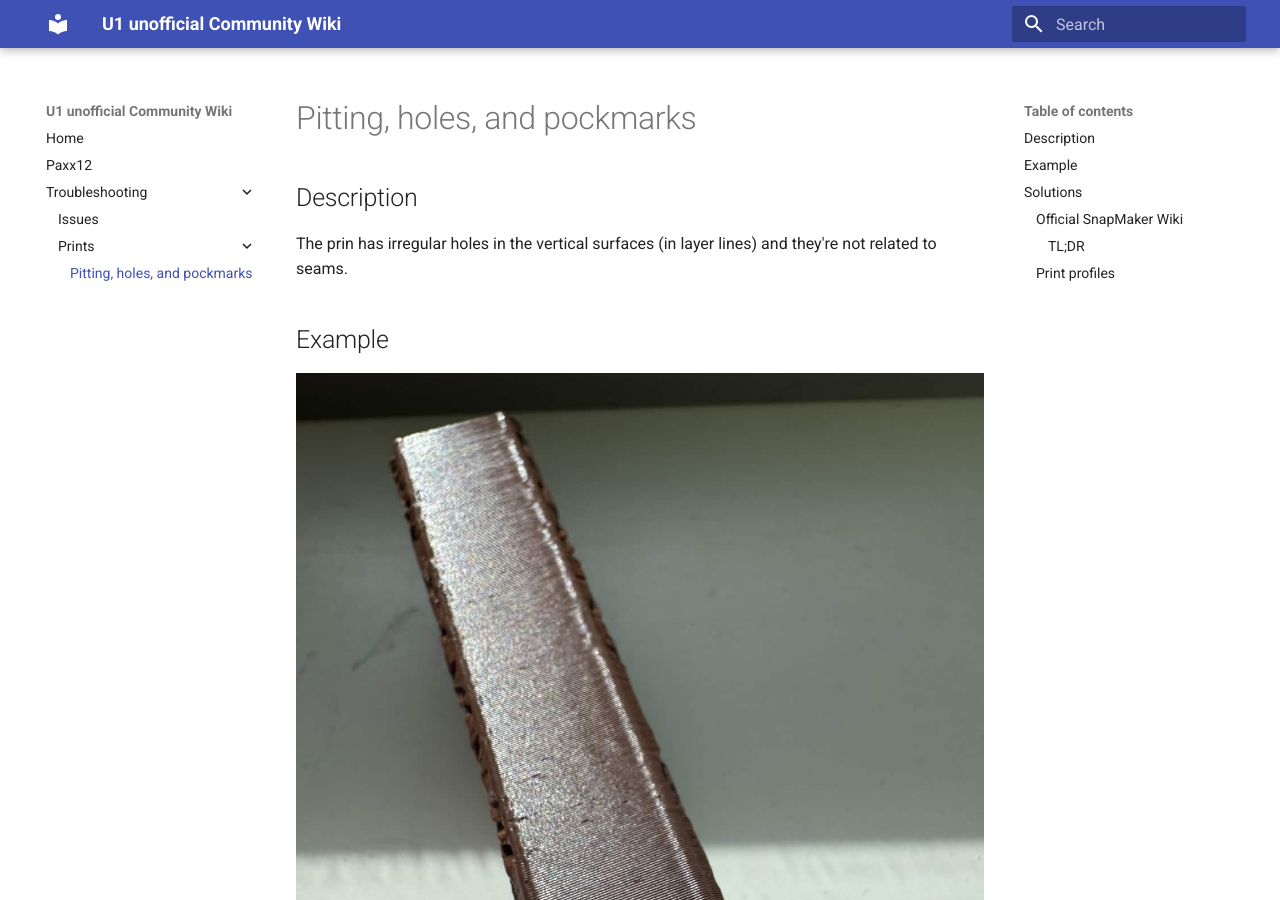
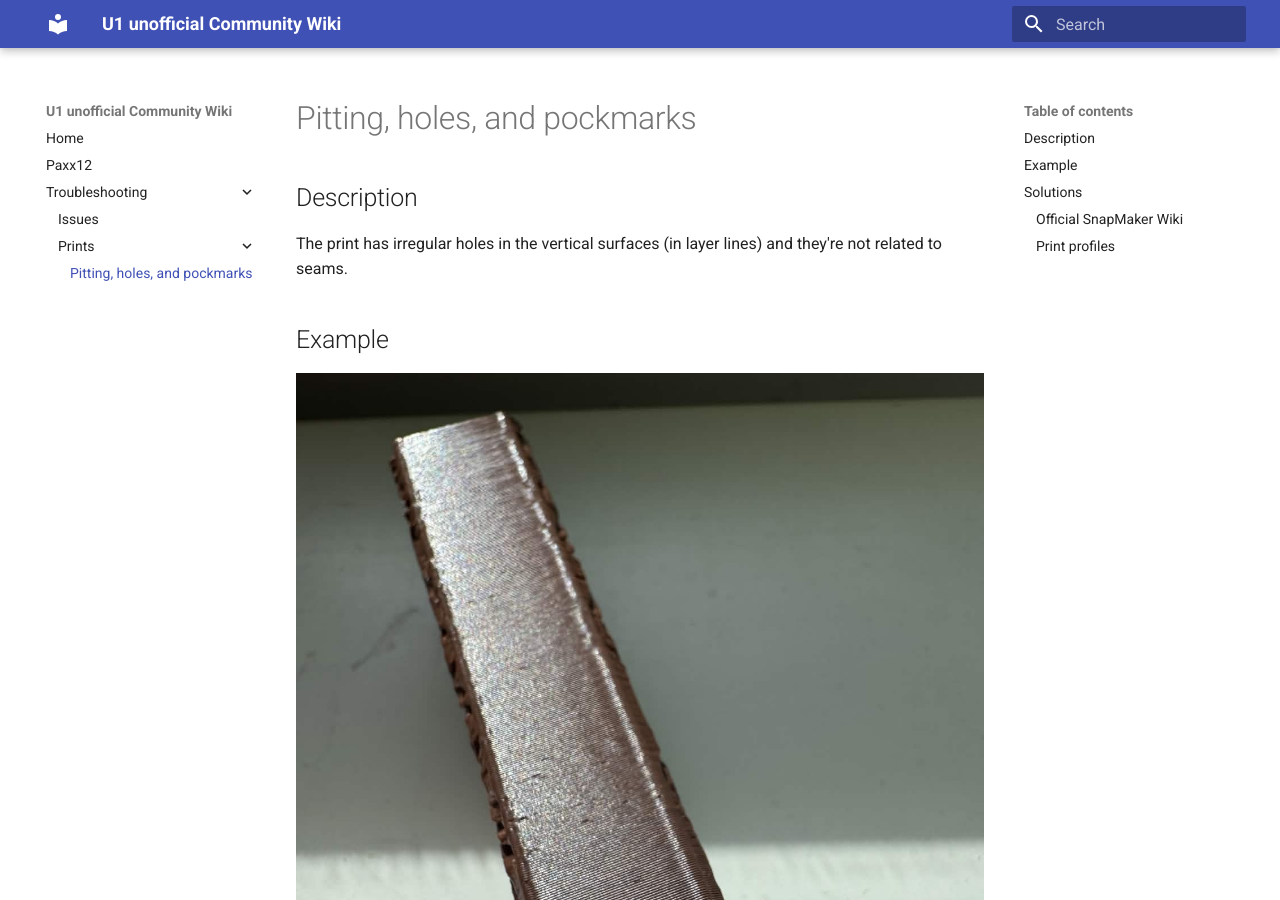
Before and after one commit to charel/U1-unofficial-community-wiki, an MkDocs documentation site: the page built from docs/Troubleshooting/prints/holes.md, in a window 1280 px wide and 900 px high. Built offline with MkDocs 1.6.1 and Material for MkDocs 9.7.7, drawn with Linux system fonts in a browser that asks for light colours.

Commit message:
Fix spelling

```diff
--- a/docs/Troubleshooting/prints/holes.md
+++ b/docs/Troubleshooting/prints/holes.md
@@ -1,7 +1,7 @@
 # Pitting, holes, and pockmarks
 
 ## Description
-The prin has irregular holes in the vertical surfaces (in layer lines) and they're not related to seams.
+The print has irregular holes in the vertical surfaces (in layer lines) and they're not related to seams.
 
 ## Example
 ![pitting](../files/pitting_U-reappear.jpg)
@@ -10,7 +10,7 @@
 ## Solutions
 ### Official SnapMaker Wiki
 SnapMaker has a guide in [their official Wiki](https://wiki.snapmaker.com/en/snapmaker_u1/troubleshooting/pitting_and_pockmarks).
-##### TL;DR
+**TL;DR**
 Reduce or tune retraction.
 
 ### Print profiles
```
